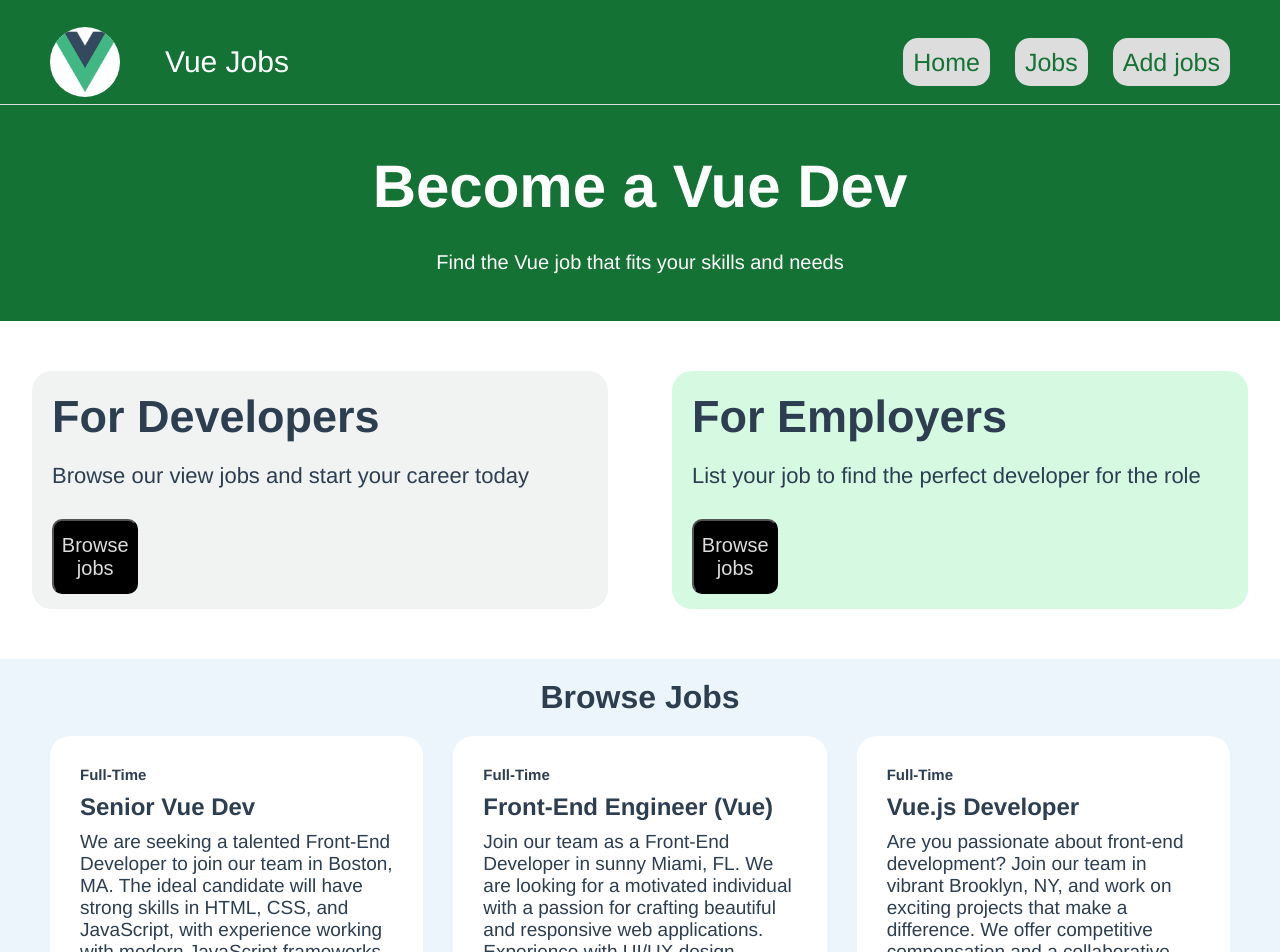
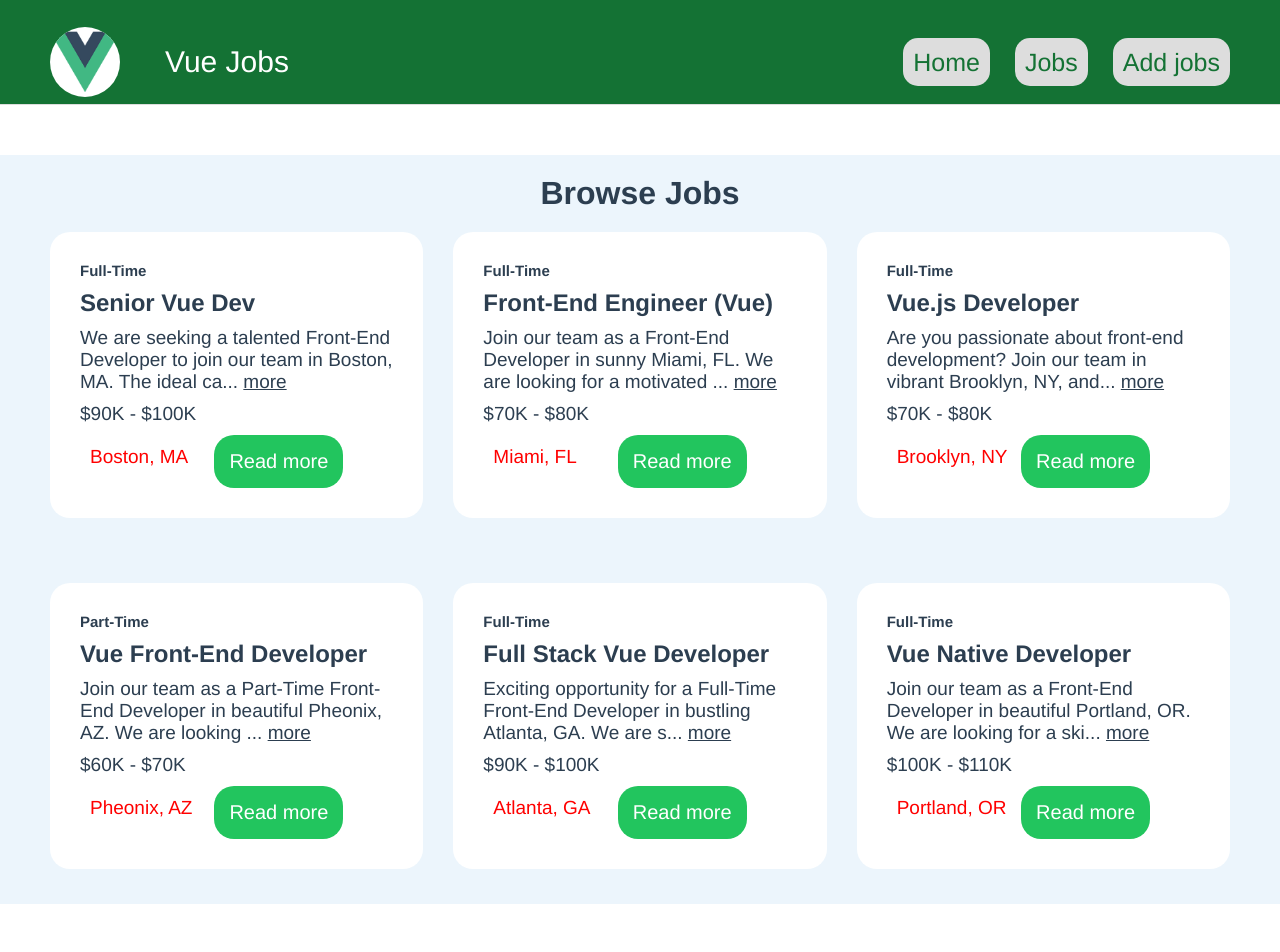
Before and after one commit to vickydollas/vue_course_site_purchase, a Vue app: page /jobs in a window 1280 px wide. Shown: the top 952 px of the page. Built offline with nearby package versions, Linux system fonts and the light colour scheme.

Commit message:
router update

```diff
--- a/package.json
+++ b/package.json
@@ -10,7 +10,7 @@
   "dependencies": {
     "core-js": "^3.8.3",
     "vue": "^3.2.13",
-    "vue-router": "^4.5.1"
+    "vue-router": "^4.6.3"
   },
   "devDependencies": {
     "@babel/core": "^7.12.16",
--- a/src/App.vue
+++ b/src/App.vue
@@ -1,16 +1,11 @@
 <template>
 <NavbarContent />
-<HeroContent />
-<HomeCard />
-<JobListing :limit="3" :showButton="true"/>
+<RouterView />
 </template>
 
 <script setup>
 import NavbarContent from './components/NavbarContent.vue'
-import HeroContent from './components/HeroContent.vue'
-import HomeCard from './components/HomeCard.vue'
-import JobListing from './components/JobListing.vue'
-
+import { RouterView } from 'vue-router'
 </script>
 
 <style>
--- a/src/components/JobListing.vue
+++ b/src/components/JobListing.vue
@@ -2,11 +2,11 @@
     <div class="main-container">
         <h1>Browse Jobs</h1>
         <div class="container2">
-            <JobListingCard class="details" v-for="job in jobs.slice(0, limit || jobs)" :key="job.id" :job="job"/>
+            <JobListingCard class="details" v-for="job in jobs.slice(0, limit || jobs.length)" :key="job.id" :job="job"/>
         </div>
     </div>
     <div v-if="showButton" class="container3">
-        <a href="/" class="showbtn">View All jobs</a>
+        <a href="/jobs" class="showbtn">View All jobs</a>
     </div>
 </template>
 
@@ -52,7 +52,6 @@ defineProps({
     /* margin: 0 auto; */
 }
 .container3{
-    width: 80%;
     margin: 0 auto 50px auto;
 }
 </style>
--- a/src/components/JobListingCard.vue
+++ b/src/components/JobListingCard.vue
@@ -1,24 +1,36 @@
 <template>
     <div class="container">
         <div class="container1">
-            <h3>{{ job.type }}</h3>
-            <h2>{{ job.title}}</h2>
-            <p>{{job.description}}</p>
-            <p>{{ job.salary }}</p>
+            <h3>{{ props.job.type }}</h3>
+            <h2>{{ props.job.title}}</h2>
+            <p>{{ truncatedDescription }} <span class="view-more" @click="toggleFullDescription">{{ showFullDescription ? 'less' : 'more' }}</span></p>
+            <p>{{ props.job.salary }}</p>
             <div>
-                <p>{{ job.location }}</p>
-                <a href="#" class="button">Read more</a>
+                <p>{{ props.job.location }}</p>
+                <a :href="'/job/' + props.job.id" class="button">Read more</a>
             </div>
         </div>
     </div>
 </template>
 
 <script setup>
-import { defineProps } from 'vue'
+import { defineProps, ref, computed } from 'vue'
 
-defineProps({
+const props = defineProps({
     job: Object
 })
+const showFullDescription = ref(false)
+const truncatedDescription = computed(() => {
+    let description = props.job.description
+    if (!showFullDescription.value) {
+        description = description.substring(0, 90) + '...'
+    }
+    return description
+})
+
+const toggleFullDescription = () => {
+    showFullDescription.value = !showFullDescription.value
+}
 </script>
 
 <style>
@@ -65,4 +77,8 @@ defineProps({
     border-radius: 20px;
     min-height: 15vh;
 }
+.view-more{
+    text-decoration: underline;
+    cursor: pointer;
+}
 </style>
--- a/src/components/NavbarContent.vue
+++ b/src/components/NavbarContent.vue
@@ -5,9 +5,9 @@
       <a href="">Vue Jobs</a>
     </div>
     <ul class="nav2">
-      <li><a href="">Home</a></li>
-      <li><a href="">Jobs</a></li>
-      <li><a href="">Add jobs</a></li>
+      <li><router-link to="/">Home</router-link></li>
+      <li><router-link to="/jobs">Jobs</router-link></li>
+      <li><router-link to="/jobs/add">Add jobs</router-link></li>
     </ul>
   </nav>
 
@@ -15,6 +15,7 @@
 
 <script setup>
 import logo from '../assets/logo.png'
+import { RouterLink } from 'vue-router'
 </script>
 
 <style>
--- a/src/main.js
+++ b/src/main.js
@@ -1,4 +1,7 @@
 import { createApp } from 'vue'
 import App from './App.vue'
+import router from './router'
 
-createApp(App).mount('#app')
+const app = createApp(App)
+app.use(router)
+app.mount('#app')
--- /dev/null
+++ b/src/router/index.js
@@ -0,0 +1,23 @@
+import { createRouter, createWebHistory } from "vue-router";
+import HomeView from '../views/HomeView.vue'
+import JobsView from '../views/JobsView.vue'
+
+const routes = [
+  {
+    path: '/',
+    name: 'home',
+    component: HomeView
+  },
+  {
+    path: '/jobs',
+    name: 'jobs',
+    component: JobsView
+  }
+]
+
+const router = createRouter({
+  history: createWebHistory(process.env.BASE_URL),
+  routes
+})
+
+export default router
--- /dev/null
+++ b/src/views/HomeView.vue
@@ -0,0 +1,11 @@
+<script setup>
+import HeroContent from '../components/HeroContent.vue'
+import HomeCard from '../components/HomeCard.vue'
+import JobListing from '../components/JobListing.vue'
+</script>
+
+<template>
+    <HeroContent />
+    <HomeCard />
+    <JobListing :limit="3" :showButton="true"/>
+</template>
--- /dev/null
+++ b/src/views/JobsView.vue
@@ -0,0 +1,7 @@
+<template>
+    <JobListing />
+</template>
+
+<script setup>
+import JobListing from '../components/JobListing.vue'
+</script>
```
Also changed, not shown: 1 other file (tests, documents, lock files or other folders).
